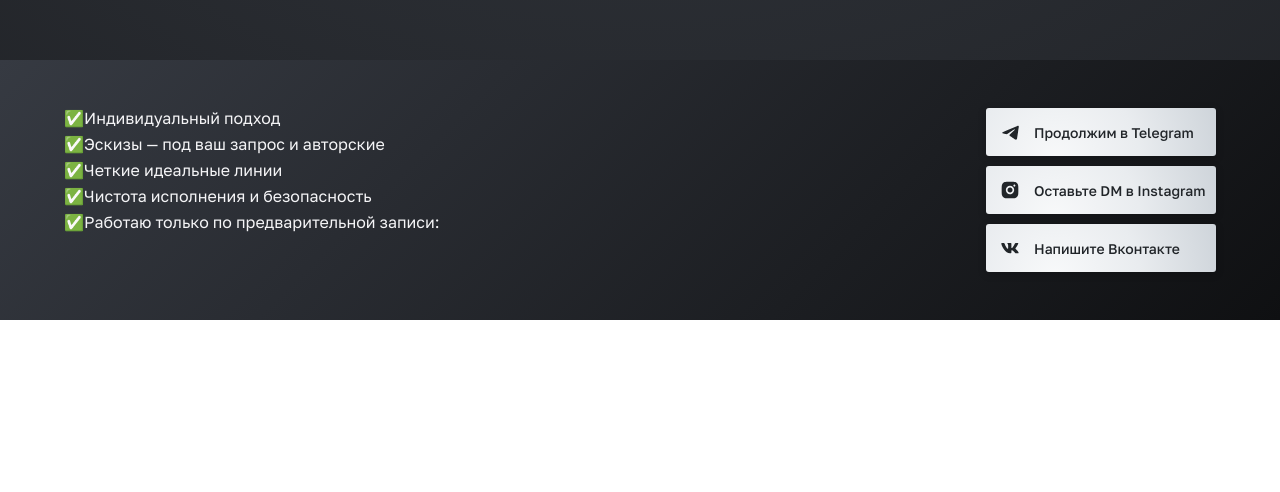
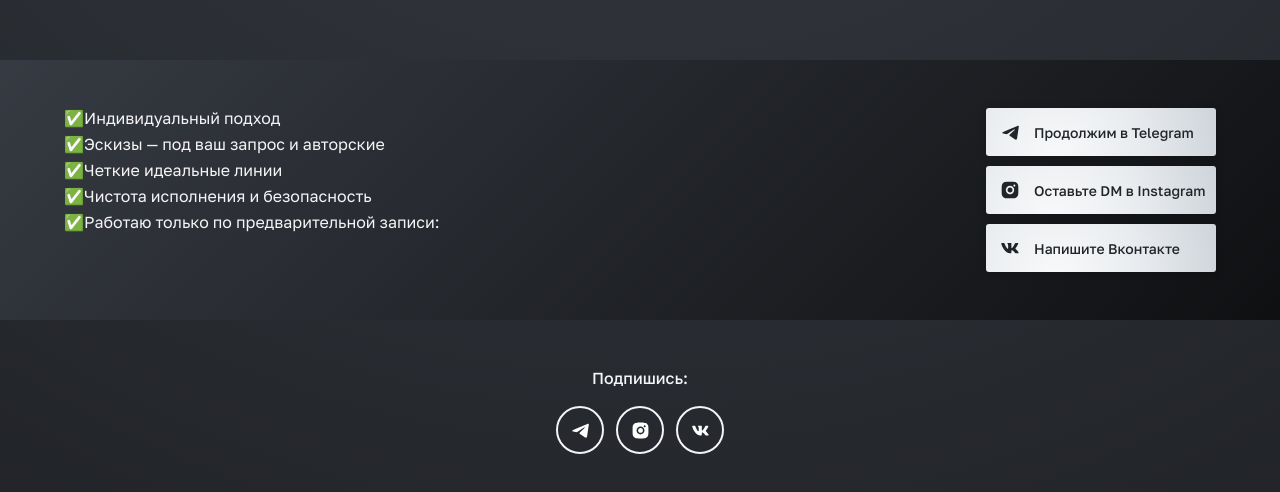
Before and after one commit to mastervlados/doratattoo, a React (Vite) app: page / in a window 1280 px wide. Shown: the part 1918-2410 px from the top of the page. Before the commit the page ends 2238 px from the top, so only its background shows below. Built offline with nearby package versions, Linux system fonts and the light colour scheme.

Commit message:
Finish Footer

```diff
--- a/src/components/App/App.jsx
+++ b/src/components/App/App.jsx
@@ -12,7 +12,7 @@ function App(){
       <PortfolioModule/>
       <LocationModule/>
       <ContactMeModule/>
-      {/* <FooterModule/> */}
+      <FooterModule/>
     </>
   )
 }
--- /dev/null
+++ b/src/components/Social/Social.jsx
@@ -0,0 +1,22 @@
+import ButtonRounded from '../ui/ButtonRounded'
+import IconInstagram from '../ui/IconInstagram'
+import IconTelegram from '../ui/IconTelegram'
+import IconVK from '../ui/IconVK'
+import styles from './Social.module.scss'
+
+function Social(){
+  return (
+    <div className={styles.container}>
+        <div className={styles.insideContainer}>
+            <h3 className={styles.heading}>Подпишись:</h3>
+            <div className={styles.buttonsContainer}>
+                <ButtonRounded icon={() => <IconTelegram width={19} height={19} color="#FFFFFF"/>} href={'https://t.me/doratatt'}/>
+                <ButtonRounded icon={() => <IconInstagram width={19} height={19} color="#FFFFFF"/>} href={'https://www.instagram.com/dora_tattoo_/'}/>
+                <ButtonRounded icon={() => <IconVK width={19} height={19} color="#FFFFFF"/>} href={'https://vk.com/doratatts'}/>
+            </div>
+        </div>
+    </div>
+  )
+}
+
+export default Social
--- /dev/null
+++ b/src/components/Social/Social.module.scss
@@ -0,0 +1,17 @@
+.insideContainer {
+    width: 300px;
+    display: flex;
+    justify-content: center;
+    align-items: center;
+    flex-direction: column;
+}
+
+.heading {
+    font-weight: 500;
+    margin-bottom: 18px;
+}
+
+.buttonsContainer {
+    display: flex;
+    column-gap: 12px;
+}
--- /dev/null
+++ b/src/components/Social/index.js
@@ -0,0 +1,3 @@
+import Social from "./Social";
+
+export default Social
--- /dev/null
+++ b/src/components/ui/ButtonRounded/ButtonRounded.jsx
@@ -0,0 +1,11 @@
+import styles from './ButtonRounded.module.scss'
+
+function ButtonRounded({ icon: Icon, href }){
+  return (
+    <a href={href} target='_blank' className={styles.container}>
+        {Icon && <Icon/>}
+    </a>
+  )
+}
+
+export default ButtonRounded
--- /dev/null
+++ b/src/components/ui/ButtonRounded/ButtonRounded.module.scss
@@ -0,0 +1,10 @@
+.container {
+    width: 48px;
+    height: 48px;
+    border-radius: 48px;
+    display: flex;
+    justify-content: center;
+    align-items: center;
+    border: 2px solid #F5F5F7;
+    overflow: hidden;
+}
--- /dev/null
+++ b/src/components/ui/ButtonRounded/index.js
@@ -0,0 +1,3 @@
+import ButtonRounded from "./ButtonRounded";
+
+export default ButtonRounded
--- a/src/modules/FooterModule/FooterModule.jsx
+++ b/src/modules/FooterModule/FooterModule.jsx
@@ -1,10 +1,11 @@
+import Social from '../../components/Social'
 import styles from './FooterModule.module.scss'
 
 function FooterModule(){
   return (
-    <footer className={'alt-section-bg'}>
+    <footer>
         <div className={`wrap ${styles.container}`}>
-
+            <Social/>
         </div>
     </footer>
   )
--- a/src/modules/FooterModule/FooterModule.module.scss
+++ b/src/modules/FooterModule/FooterModule.module.scss
@@ -1,3 +1,6 @@
 .container {
-    padding: 48px 0 258px 0;
+    padding: 48px 0 208px 0;
+    display: flex;
+    justify-content: center;
+    align-items: center;
 }
```
